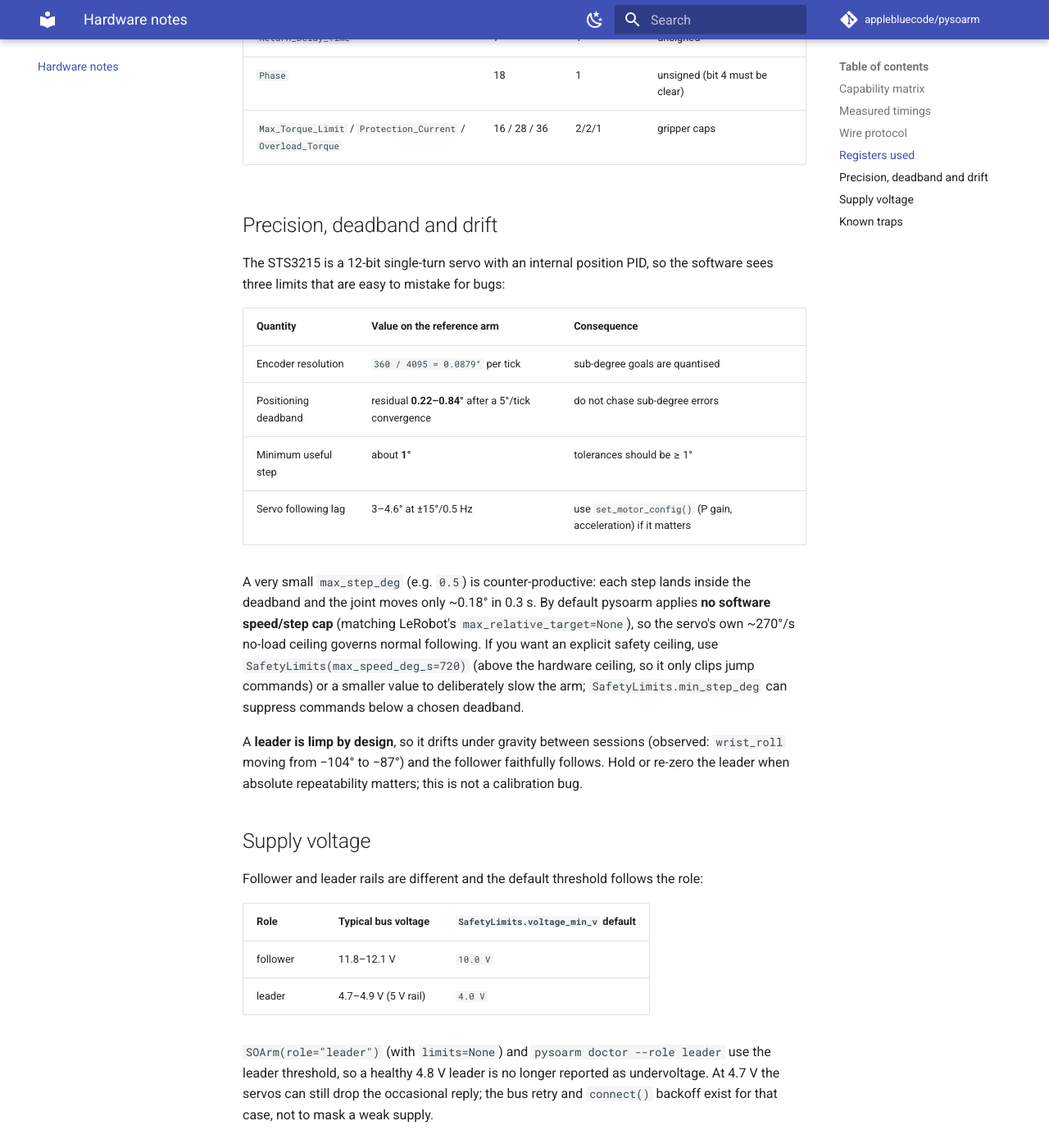
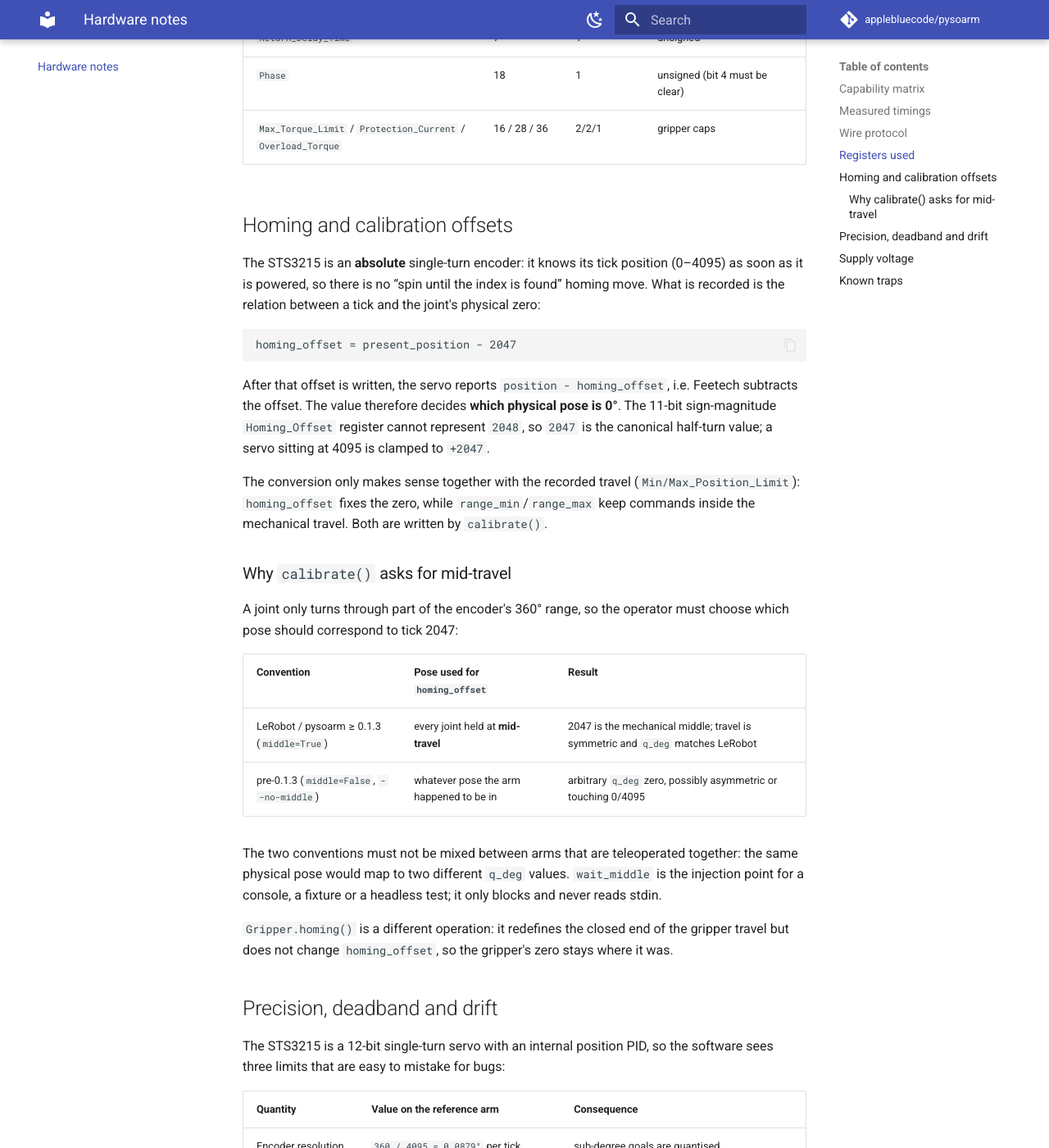
Before and after one commit to applebluecode/pysoarm, an MkDocs documentation site: the page built from docs/hardware.md, in a window 1280 px wide and 1400 px high, scrolled down 2449 px. Shown: the whole window at 82% size. Built offline with MkDocs 1.6.1 and Material for MkDocs 9.7.7, drawn with Linux system fonts in a browser that asks for light colours; comment, search, counter and statistics services are not loaded.

Commit message:
feat: LeRobot-style middle calibration stage for 0.1.3
calibrate() now waits for mid-travel before writing half-turn homings (middle=True), matching LeRobot so 2048 means the mechanical middle. Add wait_middle/sleep/clock injection points, CLI --no-middle for the legacy convention, the homing explanation in the hardware/API docs, and the 0.1.3 version bump.

````diff
--- a/docs/hardware.md
+++ b/docs/hardware.md
@@ -67,6 +67,42 @@ response  FF FF  ID  LEN  ERROR  [DATA...]    CHECKSUM
 | `Phase` | 18 | 1 | unsigned (bit 4 must be clear) |
 | `Max_Torque_Limit` / `Protection_Current` / `Overload_Torque` | 16 / 28 / 36 | 2/2/1 | gripper caps |
 
+## Homing and calibration offsets
+
+The STS3215 is an **absolute** single-turn encoder: it knows its tick position (0–4095) as soon
+as it is powered, so there is no “spin until the index is found” homing move. What is recorded
+is the relation between a tick and the joint's physical zero:
+
+```text
+homing_offset = present_position - 2047
+```
+
+After that offset is written, the servo reports `position - homing_offset`, i.e. Feetech
+subtracts the offset. The value therefore decides **which physical pose is 0°**. The 11-bit
+sign-magnitude `Homing_Offset` register cannot represent `2048`, so `2047` is the canonical
+half-turn value; a servo sitting at 4095 is clamped to `+2047`.
+
+The conversion only makes sense together with the recorded travel (`Min/Max_Position_Limit`):
+`homing_offset` fixes the zero, while `range_min`/`range_max` keep commands inside the
+mechanical travel. Both are written by `calibrate()`.
+
+### Why `calibrate()` asks for mid-travel
+
+A joint only turns through part of the encoder's 360° range, so the operator must choose which
+pose should correspond to tick 2047:
+
+| Convention | Pose used for `homing_offset` | Result |
+|---|---|---|
+| LeRobot / pysoarm ≥ 0.1.3 (`middle=True`) | every joint held at **mid-travel** | 2047 is the mechanical middle; travel is symmetric and `q_deg` matches LeRobot |
+| pre-0.1.3 (`middle=False`, `--no-middle`) | whatever pose the arm happened to be in | arbitrary `q_deg` zero, possibly asymmetric or touching 0/4095 |
+
+The two conventions must not be mixed between arms that are teleoperated together: the same
+physical pose would map to two different `q_deg` values. `wait_middle` is the injection point
+for a console, a fixture or a headless test; it only blocks and never reads stdin.
+
+`Gripper.homing()` is a different operation: it redefines the closed end of the gripper travel
+but does not change `homing_offset`, so the gripper's zero stays where it was.
+
 ## Precision, deadband and drift
 
 The STS3215 is a 12-bit single-turn servo with an internal position PID, so the software sees
--- a/pyproject.toml
+++ b/pyproject.toml
@@ -4,7 +4,7 @@ build-backend = "hatchling.build"
 
 [project]
 name = "pysoarm"
-version = "0.1.2"
+version = "0.1.3"
 description = "Lean, hardware-level Python API for SO-100/SO-101 robot arms (Feetech STS3215 serial bus)."
 readme = "README.md"
 requires-python = ">=3.10"
````
Also changed, not shown: CHANGELOG.md (+31 -0 lines), README.md (+2 -2 lines), docs/adr/0001-scope-device-layer.md (+24 -0 lines), docs/guides/quickstart.md (+9 -4 lines), docs/index.md (+1 -1 lines), docs/reference/api.md (+11 -2 lines), 6 other files.
